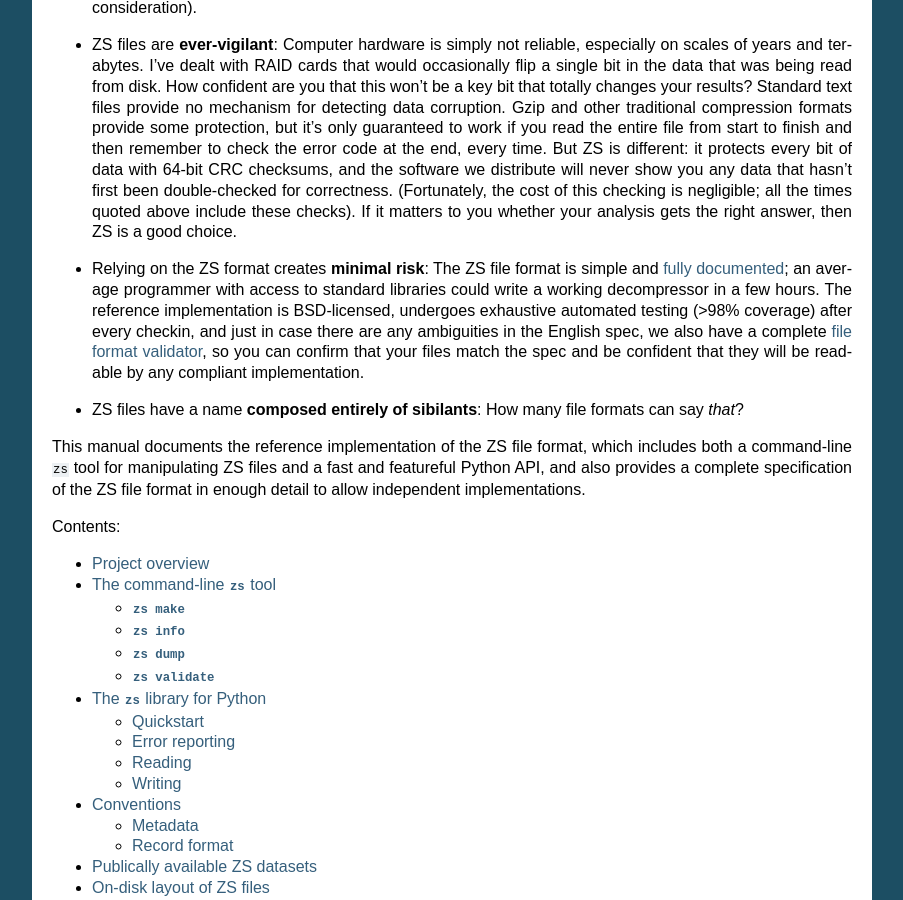
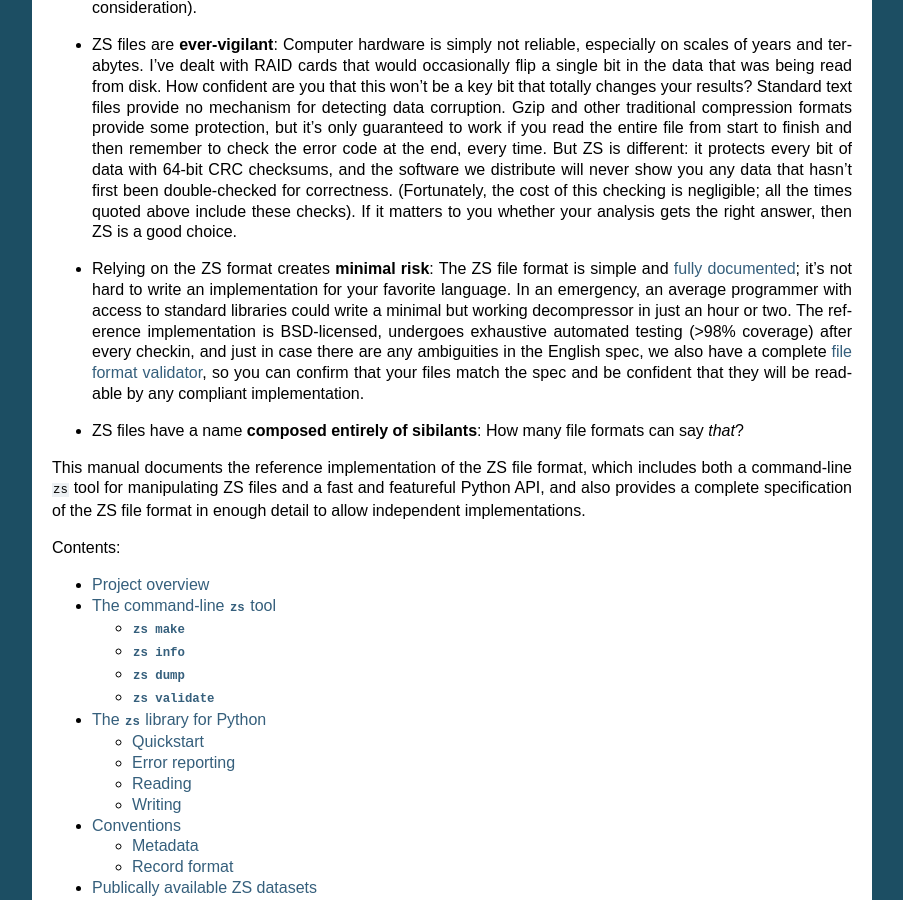
Before and after one commit to njsmith/zs, a Sphinx documentation site: the page built from doc/index.rst, in a window 1280 px wide and 900 px high, scrolled down 1519 px. Shown: the whole window, without its empty margins (198-1101 px from the left). Built offline with Sphinx 7.4.7, drawn with Linux system fonts in a browser that asks for light colours.

Commit message:
Tweak doc/index.rst text

```diff
--- a/doc/index.rst
+++ b/doc/index.rst
@@ -232,15 +232,16 @@
   choice.
 
 * Relying on the ZS format creates **minimal risk**: The ZS file
-  format is simple and :ref:`fully documented <format>`; an average
-  programmer with access to standard libraries could write a working
-  decompressor in a few hours. The reference implementation is
-  BSD-licensed, undergoes exhaustive automated testing (>98% coverage)
-  after every checkin, and just in case there are any ambiguities in
-  the English spec, we also have a complete :ref:`file format
-  validator <zs validate>`, so you can confirm that your files match
-  the spec and be confident that they will be readable by any
-  compliant implementation.
+  format is simple and :ref:`fully documented <format>`; it's not hard
+  to write an implementation for your favorite language. In an
+  emergency, an average programmer with access to standard libraries
+  could write a minimal but working decompressor in just an hour or
+  two. The reference implementation is BSD-licensed, undergoes
+  exhaustive automated testing (>98% coverage) after every checkin,
+  and just in case there are any ambiguities in the English spec, we
+  also have a complete :ref:`file format validator <zs validate>`, so
+  you can confirm that your files match the spec and be confident that
+  they will be readable by any compliant implementation.
 
 * ZS files have a name **composed entirely of sibilants**: How many
   file formats can say *that*?
```
